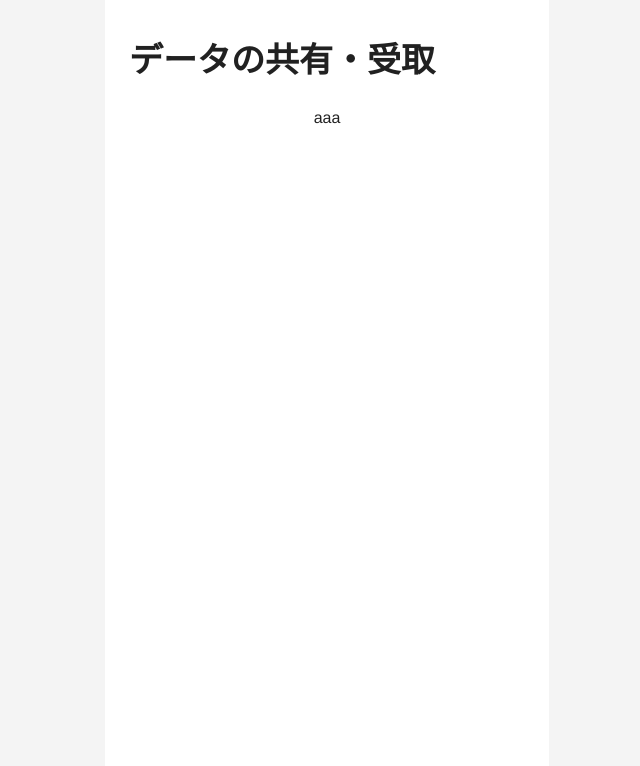
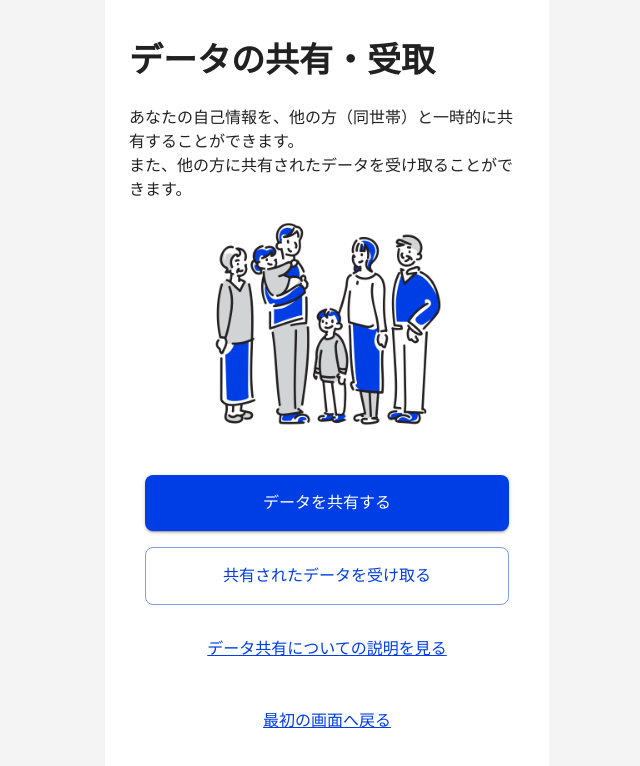
Before and after one commit to STECH-for-My-Shienkin-Navi/My-Shienkin-Navi, a React (Vite) app: page /DataTop in a window 1280 px wide. Shown: the top 766 px of the page, without its empty margins (313-953 px from the left). Built offline with nearby package versions, Linux system fonts and the light colour scheme.

Commit message:
feat: DataTopPage実装

```diff
--- a/src/components/pages/DataTopPage.tsx
+++ b/src/components/pages/DataTopPage.tsx
@@ -1,10 +1,69 @@
 import { FC } from 'react';
 import { MainLayout } from '../layout/MainLayout';
+import { Box, Typography } from '@mui/material';
+import familyImg from '../../assets/familImg.png';
+import { WidthFull } from '@mui/icons-material';
+import { CommonButton } from '../common/CommonButton';
+import { Col } from '../common/Col';
+import { useNavigate } from 'react-router-dom';
 
 export const DataTopPage: FC = () => {
+  const navigator = useNavigate();
+
+  const navList = [
+    {
+      labele: 'データを共有する',
+      path: '/DataShare',
+      isPrimary: true,
+    },
+    {
+      labele: '共有されたデータを受け取る',
+      path: '/DataReceive',
+      isSecondary: true,
+    },
+    {
+      labele: 'データ共有についての説明を見る',
+      path: '/',
+      isText: true,
+    },
+    {
+      labele: '最初の画面へ戻る',
+      path: '/',
+      isText: true,
+    },
+  ];
+
   return (
     <MainLayout title="データの共有・受取">
-      <div>aaa</div>
+      <Box>
+        <Typography>
+          あなたの自己情報を、他の方（同世帯）と一時的に共有することができます。
+          <br />
+          また、他の方に共有されたデータを受け取ることができます。
+        </Typography>
+        <Box sx={{ textAlign: 'center' }}>
+          <img src={familyImg} loading="lazy" style={{ width: 250 }} />
+        </Box>
+        <Box sx={{ mx: 2, mt: 2 }}>
+          <Col spacing={2}>
+            {navList.map((item) => {
+              return (
+                <CommonButton
+                  key={item.labele}
+                  isPrimary={item.isPrimary}
+                  isSecondary={item.isSecondary}
+                  isText={item.isText}
+                  onClick={() => {
+                    navigator(item.path);
+                  }}
+                >
+                  {item.labele}
+                </CommonButton>
+              );
+            })}
+          </Col>
+        </Box>
+      </Box>
     </MainLayout>
   );
 };
```
Also changed, not shown: src/assets/familImg.png (added).
